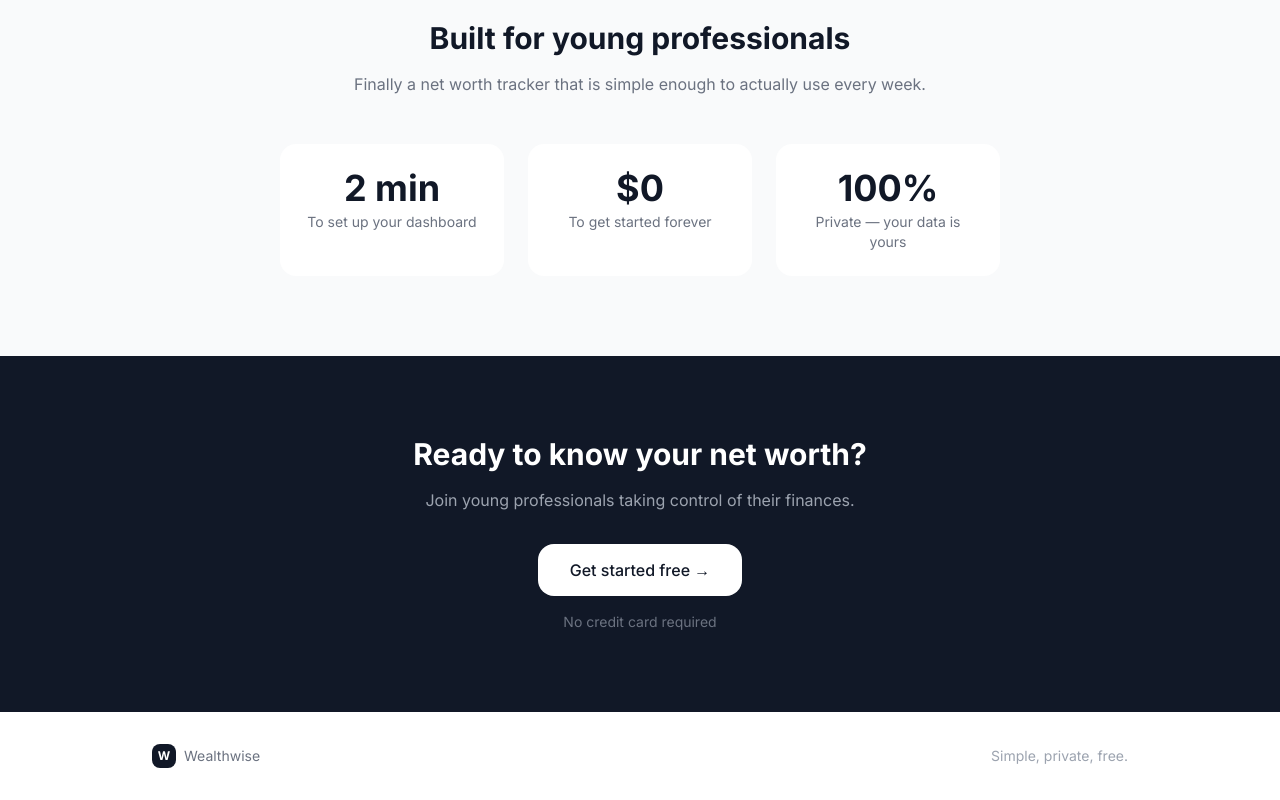
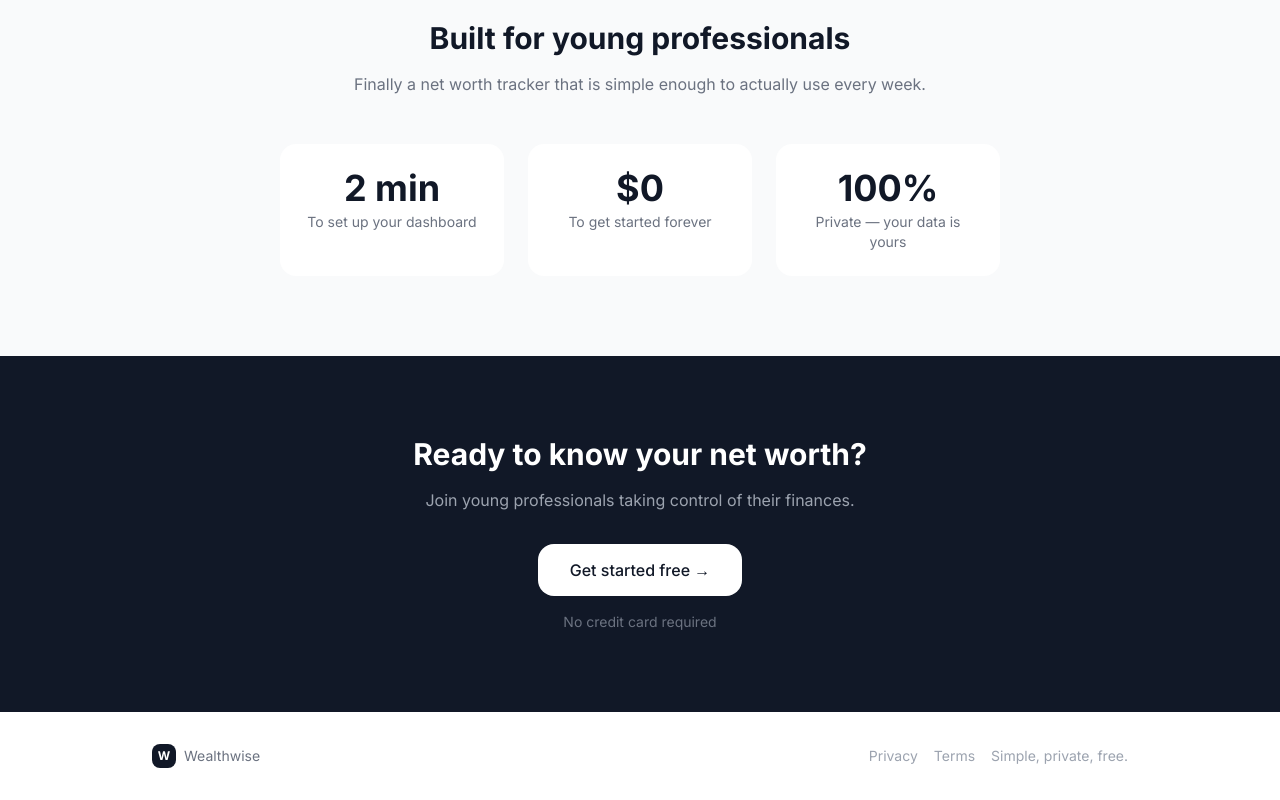
Before and after one commit to hayatou99/wealthwise, a Next.js app: page / in a window 1280 px wide. Shown: the part 1030-1830 px from the top of the page. Built offline with nearby package versions, Linux system fonts and the light colour scheme.

Commit message:
feat: add privacy policy and terms of service

```diff
--- a/app/page.tsx
+++ b/app/page.tsx
@@ -95,7 +95,7 @@ export default function LandingPage() {
           </div>
           <span className="text-sm text-gray-500">Wealthwise</span>
         </div>
-        <p className="text-sm text-gray-400">Simple, private, free.</p>
+        <div className="flex items-center gap-4"><a href="/privacy" className="text-sm text-gray-400 hover:text-gray-600">Privacy</a><a href="/terms" className="text-sm text-gray-400 hover:text-gray-600">Terms</a><p className="text-sm text-gray-400">Simple, private, free.</p></div>
       </footer>
     </div>
   )
```
